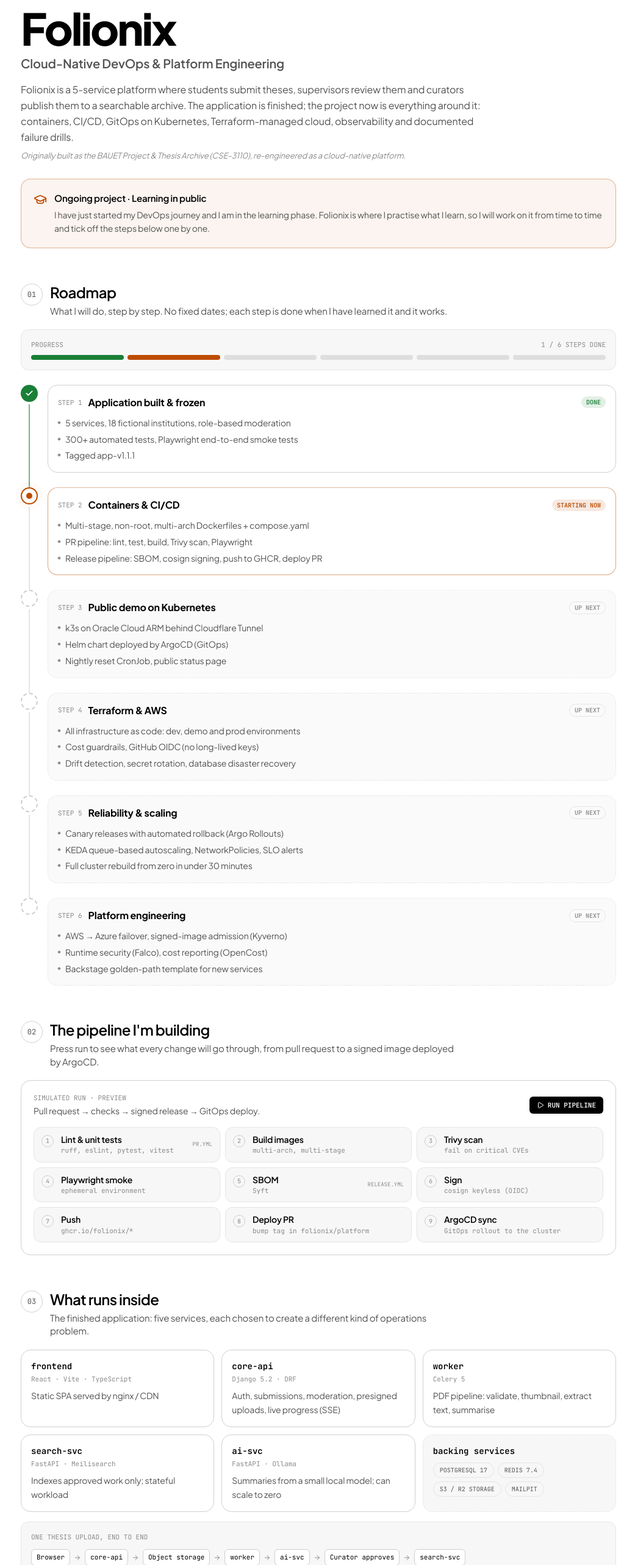
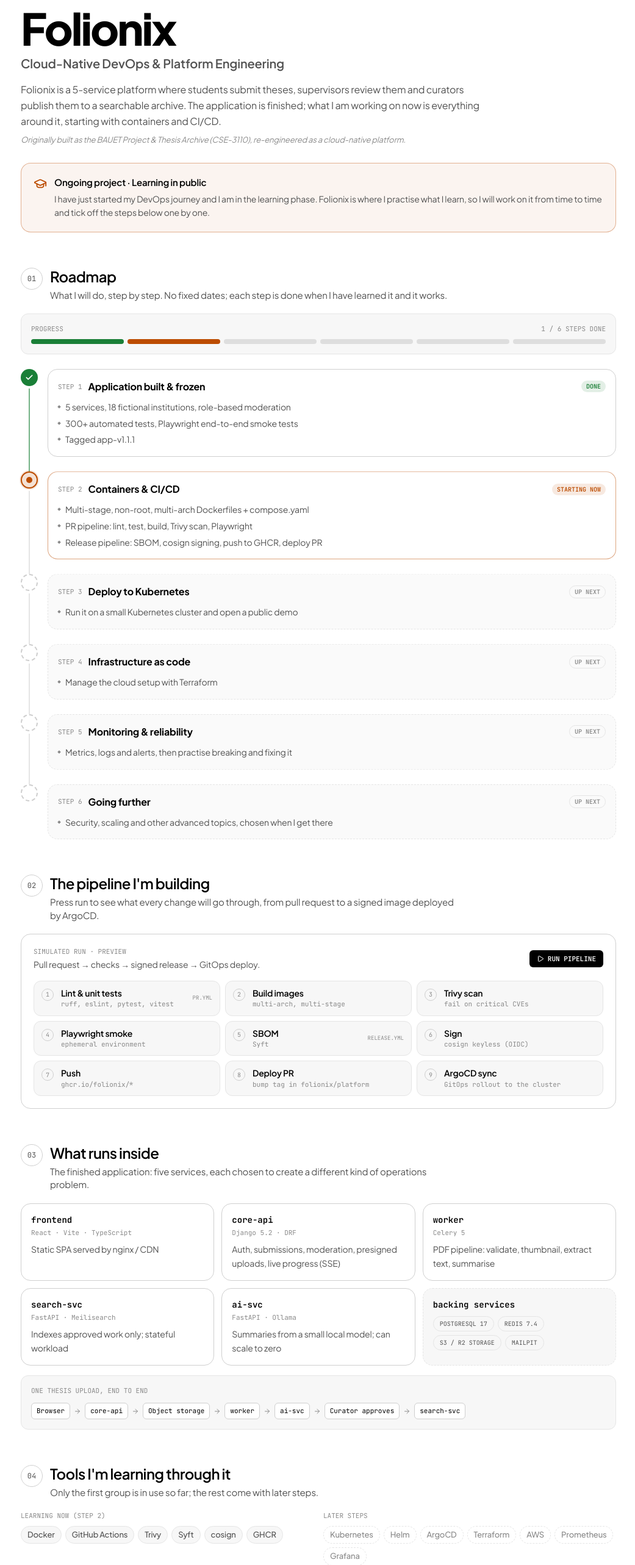
Before and after one commit to ratulhasan001/portfolio, a Next.js app: page /projects/folionix in a window 1280 px wide. Shown: the part 120-2686 px from the top of the page at 61% size, without its empty margins (118-1159 px from the left). Built offline with nearby package versions, Linux system fonts and the light colour scheme.

Commit message:
fixed folionix

```diff
--- a/src/app/projects/folionix/page.tsx
+++ b/src/app/projects/folionix/page.tsx
@@ -1,21 +1,9 @@
 import type { Metadata } from "next";
 import Link from "next/link";
-import {
-  ArrowLeft,
-  ArrowRight,
-  Check,
-  Clock,
-  Globe,
-  GraduationCap,
-  ShieldAlert,
-} from "lucide-react";
+import { ArrowLeft, ArrowRight, Check, GraduationCap } from "lucide-react";
 import {
   backing,
-  demoRules,
-  demoUrls,
-  drills,
   folionix,
-  laterTools,
   milestones,
   requestFlow,
   services,
@@ -331,79 +319,14 @@ export default function FolionixPage() {
           </div>
         </Section>
 
-        {/* ---- Public demo ---- */}
+        {/* ---- Stack ---- */}
         <Section
           index="04"
-          title="The public demo (coming)"
-          subtitle="When the Kubernetes step is done, anyone will be able to try it. Links will be added here once it is live."
-        >
-          <div className="grid gap-3 sm:grid-cols-2">
-            {demoUrls.map((u) => (
-              <div
-                key={u.name}
-                className="flex items-start gap-3 rounded-2xl border border-dashed border-border-strong bg-canvas p-4"
-              >
-                <Globe size={18} className="mt-0.5 shrink-0 text-fg-subtle" />
-                <div className="min-w-0">
-                  <p className="text-[14px] font-semibold text-fg-default">
-                    {u.name}
-                  </p>
-                  <p className="mt-1 text-[13px] text-fg-muted">{u.what}</p>
-                </div>
-                <span className="mono ml-auto inline-flex shrink-0 items-center gap-1 text-[10px] uppercase tracking-[0.08em] text-fg-subtle">
-                  <Clock size={11} />
-                  Soon
-                </span>
-              </div>
-            ))}
-          </div>
-          <ul className="mt-4 flex flex-wrap gap-2">
-            {demoRules.map((r) => (
-              <li
-                key={r}
-                className="rounded-full border border-border-default bg-canvas-subtle px-3 py-1 text-[13px] text-fg-muted"
-              >
-                {r}
-              </li>
-            ))}
-          </ul>
-        </Section>
-
-        {/* ---- Drills ---- */}
-        <Section
-          index="05"
-          title="Failure drills I plan to run"
-          subtitle="Break it on purpose, fix it, and write up what happened. Each one will get its own write-up and recording."
-        >
-          <div className="grid gap-2.5 sm:grid-cols-2">
-            {drills.map((d) => (
-              <div
-                key={d.id}
-                className="flex items-start gap-3 rounded-xl border border-border-default bg-canvas p-3"
-              >
-                <span className="mono flex h-7 min-w-[2.75rem] shrink-0 items-center justify-center rounded-md border border-border-strong bg-canvas-subtle text-[11px] font-semibold text-fg-muted">
-                  {d.id}
-                </span>
-                <p className="text-[14px] leading-snug text-fg-muted">
-                  {d.title}
-                </p>
-                <ShieldAlert
-                  size={14}
-                  className="ml-auto mt-0.5 shrink-0 text-fg-subtle"
-                />
-              </div>
-            ))}
-          </div>
-        </Section>
-
-        {/* ---- Stack ---- */}
-        <Section
-          index="06"
           title="Tools I'm learning through it"
-          subtitle="Dashed ones come in with the later steps."
+          subtitle="Only the first group is in use so far; the rest come with later steps."
         >
           <div className="grid gap-4 sm:grid-cols-2">
-            {Object.entries(stack).map(([group, tools]) => (
+            {stack.map(({ group, later, tools }) => (
               <div key={group}>
                 <p className="mono text-[11px] uppercase tracking-[0.12em] text-fg-subtle">
                   {group}
@@ -413,7 +336,7 @@ export default function FolionixPage() {
                     <span
                       key={t}
                       className={`rounded-full border px-2.5 py-1 text-[13px] font-medium ${
-                        laterTools.has(t)
+                        later
                           ? "border-dashed border-border-default text-fg-subtle"
                           : "border-border-default bg-canvas-subtle text-fg-muted"
                       }`}
@@ -428,7 +351,7 @@ export default function FolionixPage() {
         </Section>
 
         {/* ---- Ownership ---- */}
-        <Section index="07" title="Who builds what">
+        <Section index="05" title="Who builds what">
           <div className="grid gap-3 sm:grid-cols-2">
             {folionix.ownership.map((o) => (
               <div
--- a/src/lib/data.ts
+++ b/src/lib/data.ts
@@ -383,7 +383,7 @@ export const projects: Project[] = [
     icon: "kubernetes",
     description:
       "My hands-on DevOps learning project: my BAUET thesis archive rebuilt as a 5-service platform, which I am taking step by step through containers, CI/CD, Kubernetes, Terraform and observability.",
-    tools: ["Docker", "Kubernetes", "ArgoCD", "Terraform", "GitHub Actions"],
+    tools: ["Docker", "GitHub Actions", "Trivy", "Django", "FastAPI"],
     detailsHref: "/projects/folionix",
     language: "DevOps",
     languageColor: "#326CE5",
--- a/src/lib/folionix.ts
+++ b/src/lib/folionix.ts
@@ -12,7 +12,7 @@ export const folionix = {
   origin:
     "Originally built as the BAUET Project & Thesis Archive (CSE-3110), re-engineered as a cloud-native platform.",
   pitch:
-    "Folionix is a 5-service platform where students submit theses, supervisors review them and curators publish them to a searchable archive. The application is finished; the project now is everything around it: containers, CI/CD, GitOps on Kubernetes, Terraform-managed cloud, observability and documented failure drills.",
+    "Folionix is a 5-service platform where students submit theses, supervisors review them and curators publish them to a searchable archive. The application is finished; what I am working on now is everything around it, starting with containers and CI/CD.",
   journey:
     "I have just started my DevOps journey and I am in the learning phase. Folionix is where I practise what I learn, so I will work on it from time to time and tick off the steps below one by one.",
   ownership: [
@@ -24,7 +24,7 @@ export const folionix = {
     {
       repo: "folionix/platform",
       label: "Platform",
-      text: "Dockerfiles, CI/CD, Terraform, Helm, ArgoCD, observability, policies, runbooks and postmortems, to be written and run by me.",
+      text: "Dockerfiles, CI/CD and, step by step, the infrastructure around it, written by me as I learn.",
     },
   ],
 };
@@ -57,43 +57,27 @@ export const milestones: {
   },
   {
     when: "Step 3",
-    title: "Public demo on Kubernetes",
+    title: "Deploy to Kubernetes",
     state: "planned",
-    items: [
-      "k3s on Oracle Cloud ARM behind Cloudflare Tunnel",
-      "Helm chart deployed by ArgoCD (GitOps)",
-      "Nightly reset CronJob, public status page",
-    ],
+    items: ["Run it on a small Kubernetes cluster and open a public demo"],
   },
   {
     when: "Step 4",
-    title: "Terraform & AWS",
+    title: "Infrastructure as code",
     state: "planned",
-    items: [
-      "All infrastructure as code: dev, demo and prod environments",
-      "Cost guardrails, GitHub OIDC (no long-lived keys)",
-      "Drift detection, secret rotation, database disaster recovery",
-    ],
+    items: ["Manage the cloud setup with Terraform"],
   },
   {
     when: "Step 5",
-    title: "Reliability & scaling",
+    title: "Monitoring & reliability",
     state: "planned",
-    items: [
-      "Canary releases with automated rollback (Argo Rollouts)",
-      "KEDA queue-based autoscaling, NetworkPolicies, SLO alerts",
-      "Full cluster rebuild from zero in under 30 minutes",
-    ],
+    items: ["Metrics, logs and alerts, then practise breaking and fixing it"],
   },
   {
     when: "Step 6",
-    title: "Platform engineering",
+    title: "Going further",
     state: "planned",
-    items: [
-      "AWS → Azure failover, signed-image admission (Kyverno)",
-      "Runtime security (Falco), cost reporting (OpenCost)",
-      "Backstage golden-path template for new services",
-    ],
+    items: ["Security, scaling and other advanced topics, chosen when I get there"],
   },
 ];
 
@@ -150,50 +134,16 @@ export const pipelineStages = [
   { name: "ArgoCD sync", detail: "GitOps rollout to the cluster", gate: "release" },
 ] as const;
 
-export const demoUrls = [
-  { name: "Live app", what: "Three one-click demo accounts" },
-  { name: "Status page", what: "Public uptime and incident history" },
-  { name: "Grafana", what: "Read-only dashboards: traffic, p95 latency, queues, SLOs" },
-  { name: "API docs", what: "Interactive OpenAPI documentation" },
+/** Tools split by whether I am using them yet; later ones render dashed. */
+export const stack = [
+  {
+    group: "Learning now (Step 2)",
+    later: false,
+    tools: ["Docker", "GitHub Actions", "Trivy", "Syft", "cosign", "GHCR"],
+  },
+  {
+    group: "Later steps",
+    later: true,
+    tools: ["Kubernetes", "Helm", "ArgoCD", "Terraform", "AWS", "Prometheus", "Grafana"],
+  },
 ];
-
-export const demoRules = [
-  "Fictional data only, reset every night",
-  "One-click student, supervisor and curator accounts",
-  "PDF uploads only, ≤ 5 MB, strict rate limits",
-  "No real email is sent",
-];
-
-export const drills: { id: string; title: string }[] = [
-  { id: "S-1", title: "Zero-downtime rolling deploy under k6 load" },
-  { id: "S-2", title: "Expand/contract database migration across 3 releases" },
-  { id: "S-3", title: "Terraform drift detection and state recovery" },
-  { id: "S-5", title: "Secret leak drill: detect with gitleaks, rotate without downtime" },
-  { id: "S-24", title: "Database + object-storage disaster recovery, measured RTO/RPO" },
-  { id: "S-6", title: "Canary release with automated rollback on error rate" },
-  { id: "S-7", title: "KEDA: 1,000 PDF uploads scale workers on queue depth" },
-  { id: "S-10", title: "SLO burn-rate alert → trace → fix → postmortem" },
-  { id: "S-12", title: "Poison message → dead-letter queue → replay" },
-  { id: "S-15", title: "Delete the whole cluster, rebuild with Terraform + ArgoCD < 30 min" },
-  { id: "S-16", title: "AWS → Azure failover with DNS health checks" },
-  { id: "S-17", title: "Admit only signed images without critical CVEs (Kyverno)" },
-];
-
-export const stack = {
-  "Containers & CI/CD": ["Docker", "GitHub Actions", "Trivy", "Syft", "cosign", "GHCR"],
-  "Kubernetes & GitOps": ["k3s", "EKS", "AKS", "Helm", "ArgoCD", "Argo Rollouts", "KEDA"],
-  "Infrastructure": ["Terraform", "AWS", "Azure", "Oracle Cloud", "Cloudflare"],
-  "Observability": ["Prometheus", "Grafana", "Loki", "Tempo", "OpenTelemetry"],
-  "Security & policy": ["Kyverno", "Checkov", "gitleaks", "External Secrets", "Falco"],
-};
-
-/** Tools that only come in with the later roadmap steps (5 and 6, or EKS/AKS). */
-export const laterTools = new Set([
-  "EKS",
-  "AKS",
-  "Argo Rollouts",
-  "KEDA",
-  "Azure",
-  "Kyverno",
-  "Falco",
-]);
```
